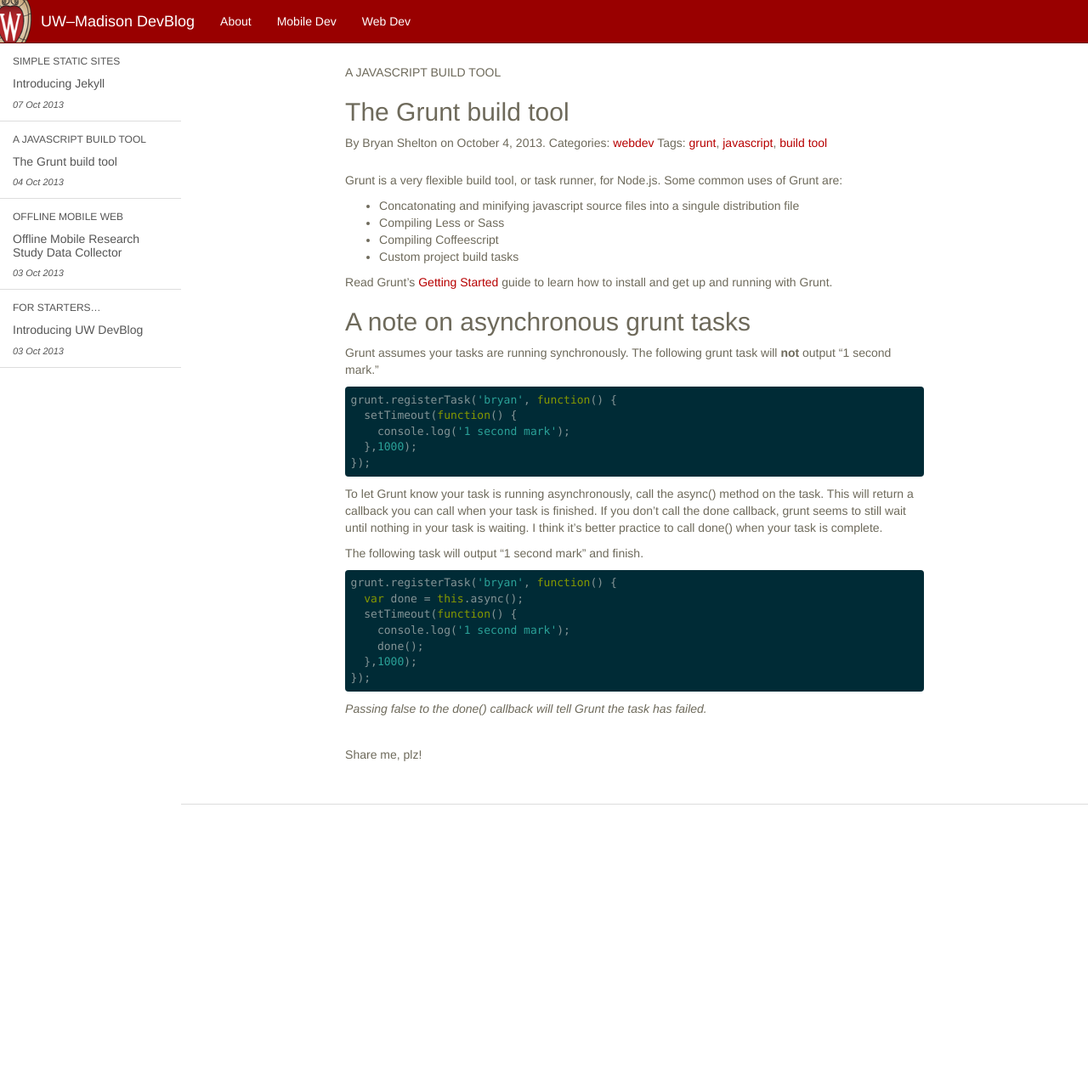
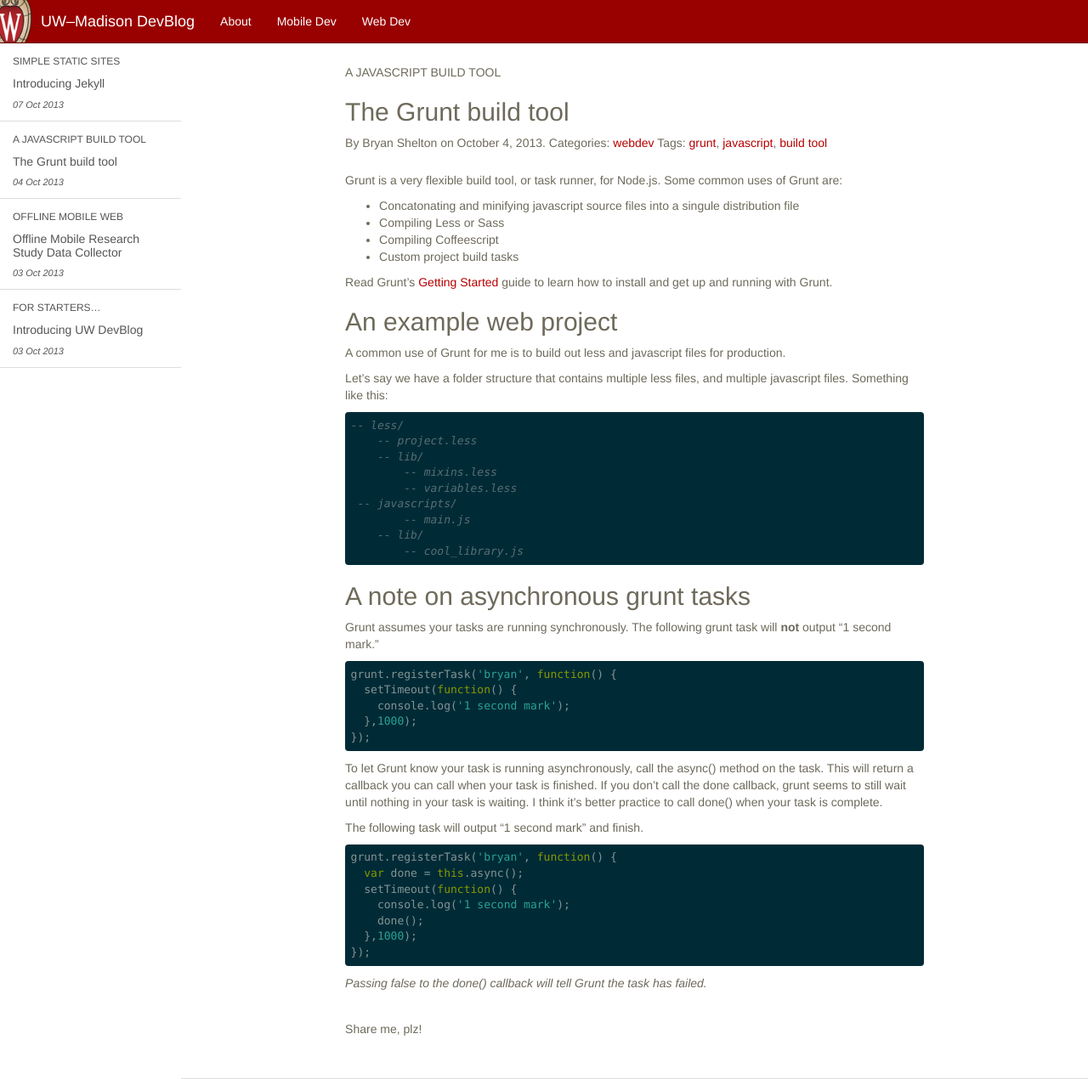
Before and after one commit to UWMadisonUcomm/devblog, a Jekyll site: the page built from _posts/2013-10-4-grunt-build-tool.markdown, in a window 1280 px wide and 1270 px high. Shown: the whole window at 85% size. Built offline with Jekyll 4.4.1, drawn with Linux system fonts in a browser that asks for light colours; nearby versions of some CDN libraries; Markdown is read by kramdown in place of the engine named in the settings.

Commit message:
Updated 2013-10-4-grunt-build-tool.markdown

```diff
--- a/_posts/2013-10-4-grunt-build-tool.markdown
+++ b/_posts/2013-10-4-grunt-build-tool.markdown
@@ -20,6 +20,22 @@
 - Custom project build tasks
 
 Read Grunt's [Getting Started](http://gruntjs.com/getting-started) guide to learn how to install and get up and running with Grunt.
+
+## An example web project ##
+
+A common use of Grunt for me is to build out less and javascript files for production.
+
+Let's say we have a folder structure that contains multiple less files, and multiple javascript files. Something like this:
+
+	-- less/
+    	-- project.less
+        -- lib/
+        	-- mixins.less
+            -- variables.less
+     -- javascripts/
+     	-- main.js
+        -- lib/
+        	-- cool_library.js
 
 ## A note on asynchronous grunt tasks ##
 
```
